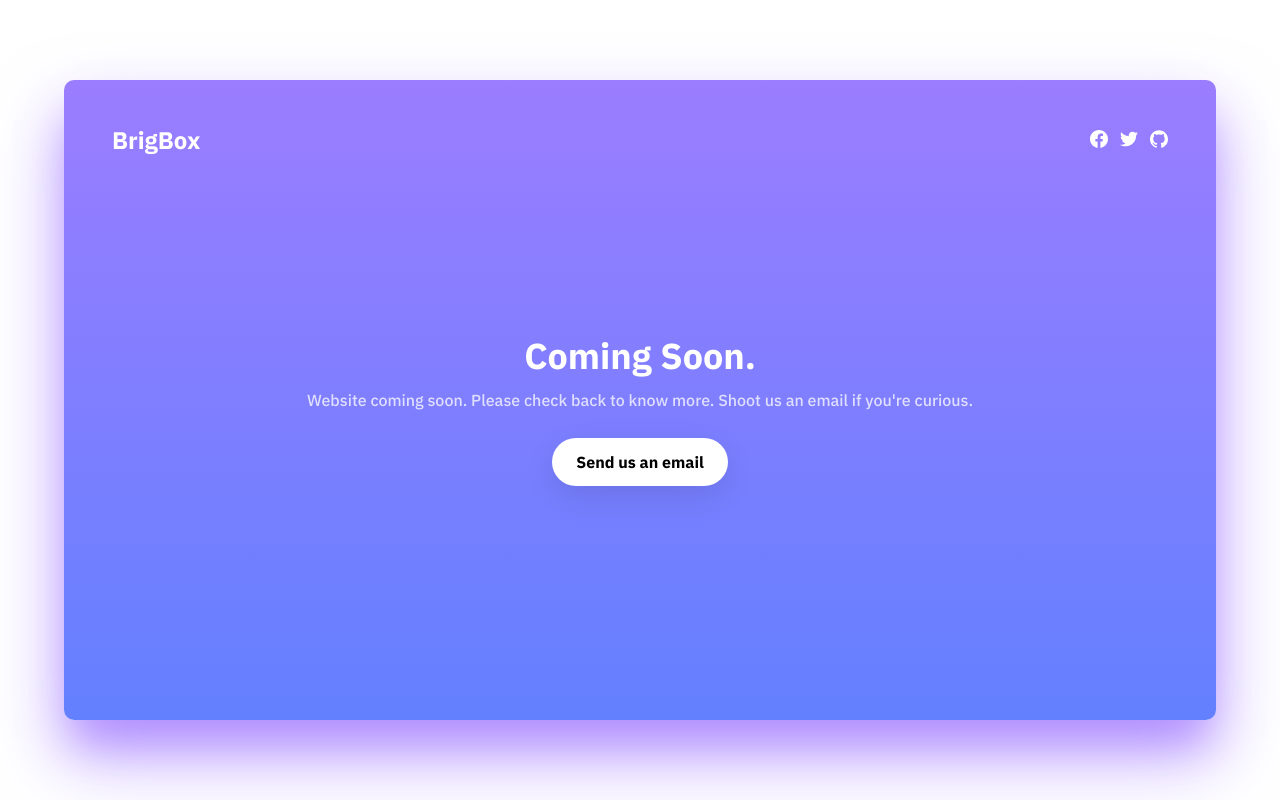
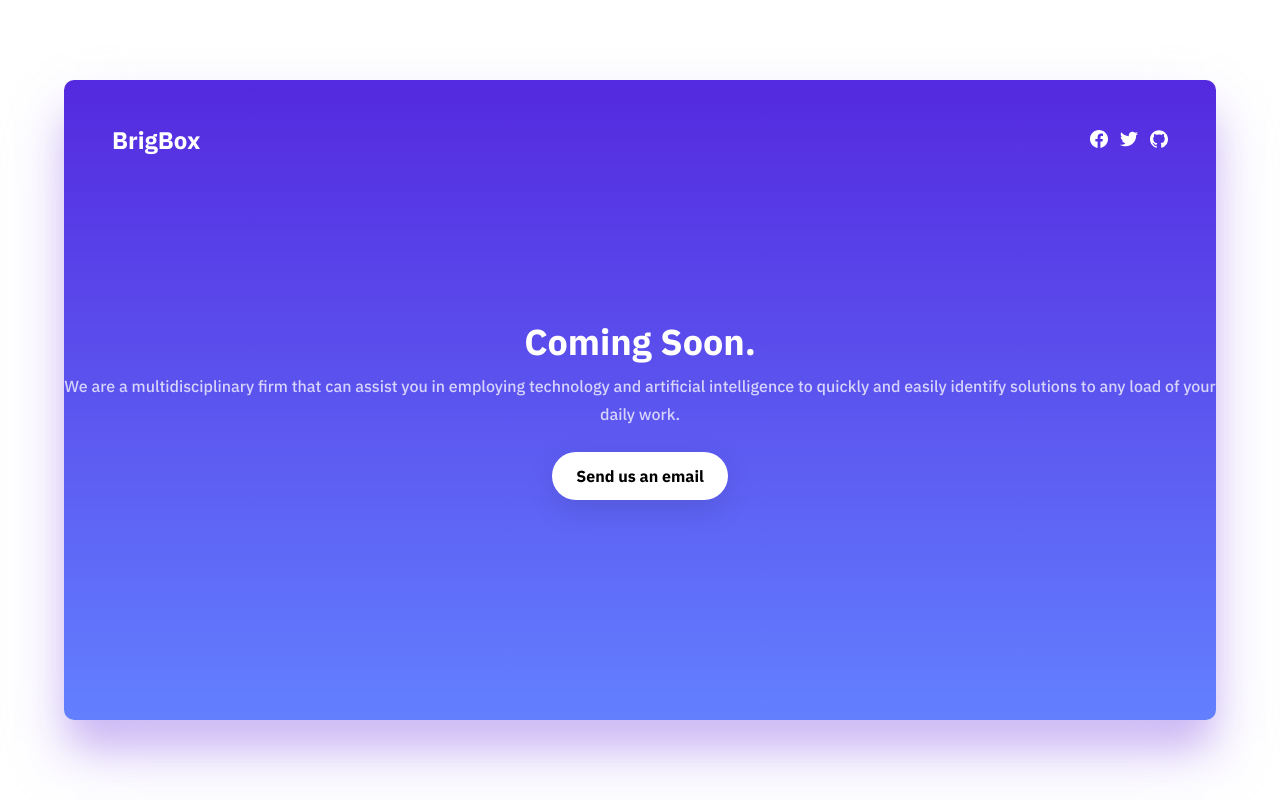
Before and after one commit to Ayyodeji/BrigBox-Live, a React (Create React App) app: page / in a window 1280 px wide. Built offline with nearby package versions, Linux system fonts and the light colour scheme.

Commit message:
commit to main

```diff
--- a/public/index.html
+++ b/public/index.html
@@ -24,7 +24,7 @@
       work correctly both with client-side routing and a non-root public URL.
       Learn how to configure a non-root public URL by running `npm run build`.
     -->
-    <title>Coming Soon Page | arkn98</title>
+    <title>BrigBox</title>
   </head>
   <body>
     <noscript>You need to enable JavaScript to run this app.</noscript>
--- a/src/App.css
+++ b/src/App.css
@@ -3,8 +3,8 @@
   height: 80%;
   margin: auto;
   min-height: 512px;
-  box-shadow: 0px 35px 70px 0px rgba(160, 125, 255, 0.65), 0px 30px 40px -10px rgba(157, 100, 255, 0.55);
-  background: linear-gradient(180deg, rgb(155, 125, 255) 0%, rgb(99, 128, 255) 100%);
+  box-shadow: 0px 35px 70px 0px rgba(229, 220, 255, 0.65), 0px 30px 40px -10px rgba(99, 36, 209, 0.55);
+  background: linear-gradient(180deg, rgb(84, 41, 223) 0%, rgb(99, 128, 255) 100%);
   border-radius: 10px;
   display: flex;
   flex-direction: column;
--- a/src/App.js
+++ b/src/App.js
@@ -27,7 +27,8 @@ class App extends React.Component {
         <div className="content">
           <div className="title-holder">
             <h1>Coming Soon.</h1>
-            <p>Website coming soon. Please check back to know more. Shoot us an email if you're curious.</p>
+            <p>We are a multidisciplinary firm that can assist you in employing technology and artificial intelligence to quickly and easily identify solutions to any load of your daily work.
+           </p>
           </div>
           <a href="mailto:hr@brigbox.com">
             <div className="cta">Send us an email</div>
```
